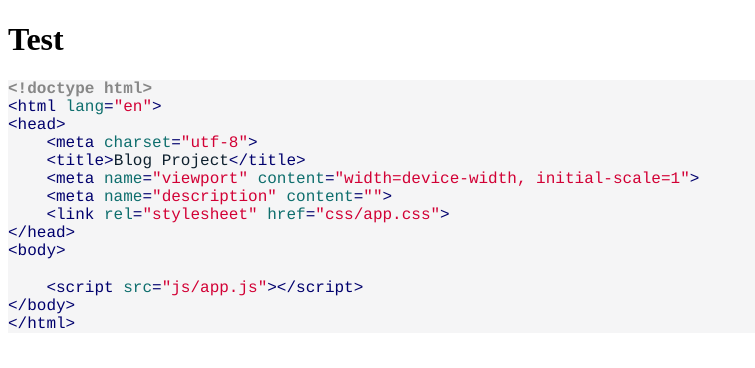
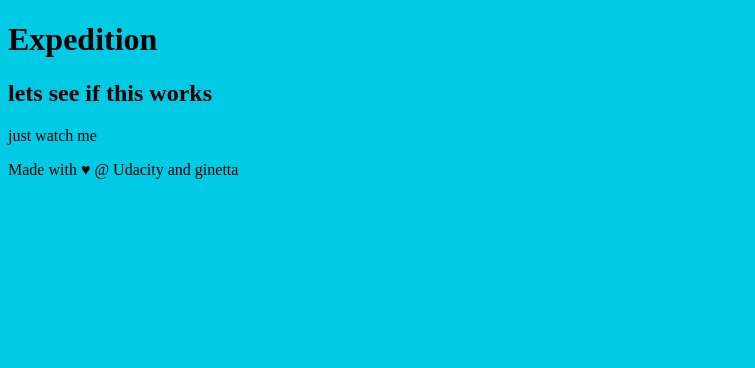
Before and after one commit to Kilian-cpu/WatchStore, a plain HTML site: page index.html in a window 1280 px wide. Shown: the whole page, without its empty margins (0-755 px from the left). Drawn offline with Linux system fonts and the light colour scheme.

Commit message:
right file implement

```diff
--- a/index.html
+++ b/index.html
@@ -1,38 +1,31 @@
-<!DOCTYPE html PUBLIC "-//W3C//DTD HTML 4.01//EN" "http://www.w3.org/TR/html4/strict.dtd">
-<html>
+<!doctype html>
+<html lang="en">
 <head>
-  <meta http-equiv="Content-Type" content="text/html; charset=utf-8">
-  <meta http-equiv="Content-Style-Type" content="text/css">
-  <title>Blog Project</title>
-  <meta name="Generator" content="Cocoa HTML Writer">
-  <meta name="CocoaVersion" content="1894.4">
-  <style type="text/css">
-    p.p1 {margin: 0.0px 0.0px 0.0px 0.0px; line-height: 21.0px; font: 16.0px Courier; color: #878787; -webkit-text-stroke: #878787; background-color: #f5f5f6}
-    p.p2 {margin: 0.0px 0.0px 0.0px 0.0px; line-height: 21.0px; font: 16.0px Courier; color: #00006d; -webkit-text-stroke: #00006d; background-color: #f5f5f6}
-    p.p3 {margin: 0.0px 0.0px 0.0px 0.0px; line-height: 21.0px; font: 16.0px Courier; color: #0e202e; -webkit-text-stroke: #0e202e; background-color: #f5f5f6}
-    p.p4 {margin: 0.0px 0.0px 0.0px 0.0px; line-height: 21.0px; font: 16.0px Courier; color: #d20035; -webkit-text-stroke: #d20035; background-color: #f5f5f6}
-    p.p5 {margin: 0.0px 0.0px 0.0px 0.0px; line-height: 21.0px; font: 16.0px Courier; color: #0e202e; -webkit-text-stroke: #0e202e; background-color: #f5f5f6; min-height: 19.0px}
-    span.s1 {font-kerning: none; direction: ltr; unicode-bidi: bidi-override}
-    span.s2 {font-kerning: none; color: #0e6e6d; -webkit-text-stroke: 0px #0e6e6d; direction: ltr; unicode-bidi: bidi-override}
-    span.s3 {font-kerning: none; color: #d20035; -webkit-text-stroke: 0px #d20035; direction: ltr; unicode-bidi: bidi-override}
-    span.s4 {font-kerning: none; color: #0e202e; -webkit-text-stroke: 0px #0e202e; direction: ltr; unicode-bidi: bidi-override}
-    span.s5 {font-kerning: none; color: #00006d; -webkit-text-stroke: 0px #00006d; direction: ltr; unicode-bidi: bidi-override}
-  </style>
+    <meta charset="utf-8">
+    <title>Blog Project</title>
+    <meta name="viewport" content="width=device-width, initial-scale=1">
+    <meta name="description" content="">
+    <link rel="stylesheet" href="css/app.css">
 </head>
-<body> <h1>Test</h1>
-<p class="p1"><span class="s1"><b>&lt;!doctype html&gt;</b></span></p>
-<p class="p2"><span class="s1">&lt;html </span><span class="s2">lang</span><span class="s1">=</span><span class="s3">"en"</span><span class="s1">&gt;</span></p>
-<p class="p2"><span class="s1">&lt;head&gt;</span></p>
-<p class="p2"><span class="s4"><span class="Apple-converted-space">    </span></span><span class="s1">&lt;meta </span><span class="s2">charset</span><span class="s1">=</span><span class="s3">"utf-8"</span><span class="s1">&gt;</span></p>
-<p class="p3"><span class="s1"><span class="Apple-converted-space">    </span></span><span class="s5">&lt;title&gt;</span><span class="s1">Blog Project</span><span class="s5">&lt;/title&gt;</span></p>
-<p class="p4"><span class="s4"><span class="Apple-converted-space">    </span></span><span class="s5">&lt;meta </span><span class="s2">name</span><span class="s5">=</span><span class="s1">"viewport"</span><span class="s5"> </span><span class="s2">content</span><span class="s5">=</span><span class="s1">"width=device-width, initial-scale=1"</span><span class="s5">&gt;</span></p>
-<p class="p4"><span class="s4"><span class="Apple-converted-space">    </span></span><span class="s5">&lt;meta </span><span class="s2">name</span><span class="s5">=</span><span class="s1">"description"</span><span class="s5"> </span><span class="s2">content</span><span class="s5">=</span><span class="s1">""</span><span class="s5">&gt;</span></p>
-<p class="p4"><span class="s4"><span class="Apple-converted-space">    </span></span><span class="s5">&lt;link </span><span class="s2">rel</span><span class="s5">=</span><span class="s1">"stylesheet"</span><span class="s5"> </span><span class="s2">href</span><span class="s5">=</span><span class="s1">"css/app.css"</span><span class="s5">&gt;</span></p>
-<p class="p2"><span class="s1">&lt;/head&gt;</span></p>
-<p class="p2"><span class="s1">&lt;body&gt;</span></p>
-<p class="p5"><span class="s1"></span><br></p>
-<p class="p2"><span class="s4"><span class="Apple-converted-space">    </span></span><span class="s1">&lt;script </span><span class="s2">src</span><span class="s1">=</span><span class="s3">"js/app.js"</span><span class="s1">&gt;&lt;/script&gt;</span></p>
-<p class="p2"><span class="s1">&lt;/body&gt;</span></p>
-<p class="p2"><span class="s1">&lt;/html&gt;</span></p>
+<body>
+
+    <header>
+        <h1>Expedition</h1>
+    </header>
+
+    <div class="container">
+        <main>
+
+        </main>
+    </div>
+    <aside>
+      <h2>lets see if this works</h2>
+
+      <p>just watch me </p>
+  </aside>
+    <footer>
+        Made with ♥ @ Udacity and ginetta
+    </footer>
+    <script src="js/app.js"></script>
 </body>
 </html>
```
